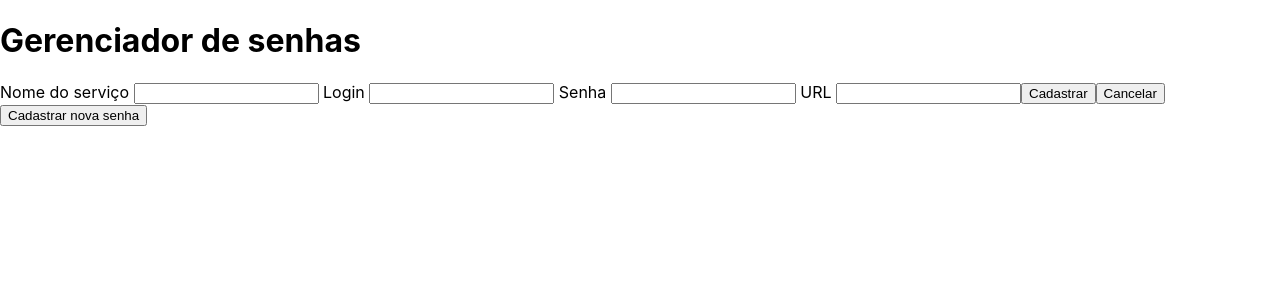
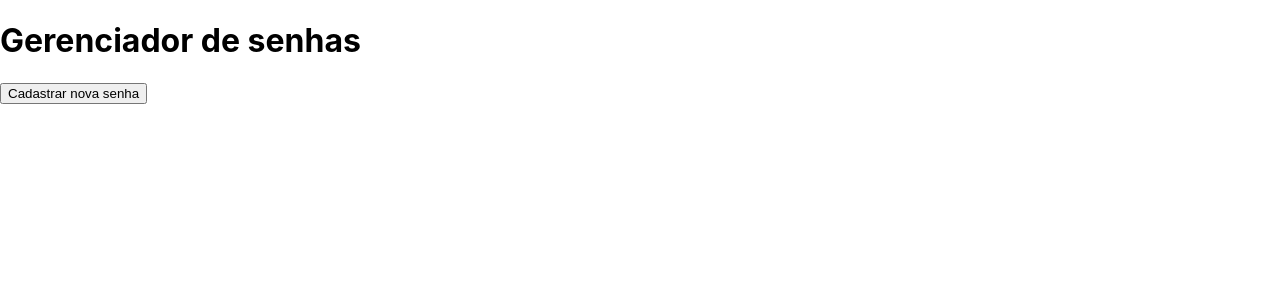
Before and after one commit to gabrielamaqu/Passaword-manager, a React (Vite) app: page / in a window 1280 px wide. Shown: the top 300 px of the page. Built offline with nearby package versions, Linux system fonts and the light colour scheme.

Commit message:
reauisito 3 arrumado

```diff
--- a/src/App.tsx
+++ b/src/App.tsx
@@ -20,11 +20,10 @@ function App() {
   return (
     <div>
       <Title />
-      <Form />
+      {mostrarFormulario && <Form onCancel={ cancelarFormularioHandler } />}
       {mostrarBotao && (
         <button onClick={ mostrarFormularioHandler }>Cadastrar nova senha</button>
       )}
-      {mostrarFormulario && <Form onCancel={ cancelarFormularioHandler } />}
     </div>
   );
 }
--- a/src/components/Form.tsx
+++ b/src/components/Form.tsx
@@ -1,4 +1,7 @@
-function Form() {
+interface FormProps {
+  onCancel: () => void;
+}
+function Form({ onCancel }: FormProps) {
   return (
     <form>
       <label htmlFor="nome"> Nome do serviço </label>
@@ -13,8 +16,12 @@ function Form() {
       <label htmlFor="url"> URL </label>
       <input id="url" type="text" name="url" />
 
-      <button>Cadastrar</button>
-      <button>Cancelar</button>
+      <button data-testid="cadastrar-button" type="submit">
+        Cadastrar
+      </button>
+      <button data-testid="cancelar-button" type="button" onClick={ onCancel }>
+        Cancelar
+      </button>
     </form>
   );
 }
```
